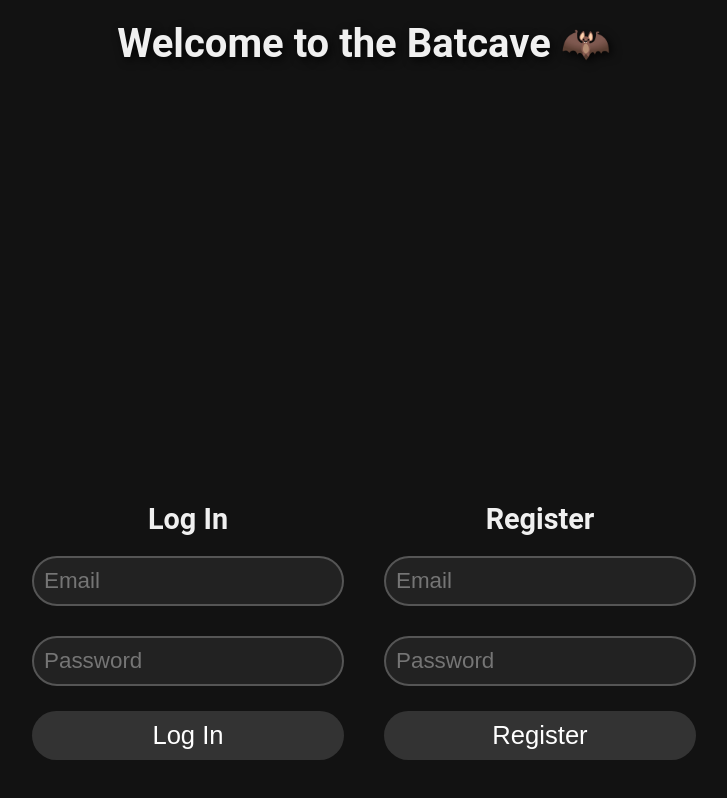
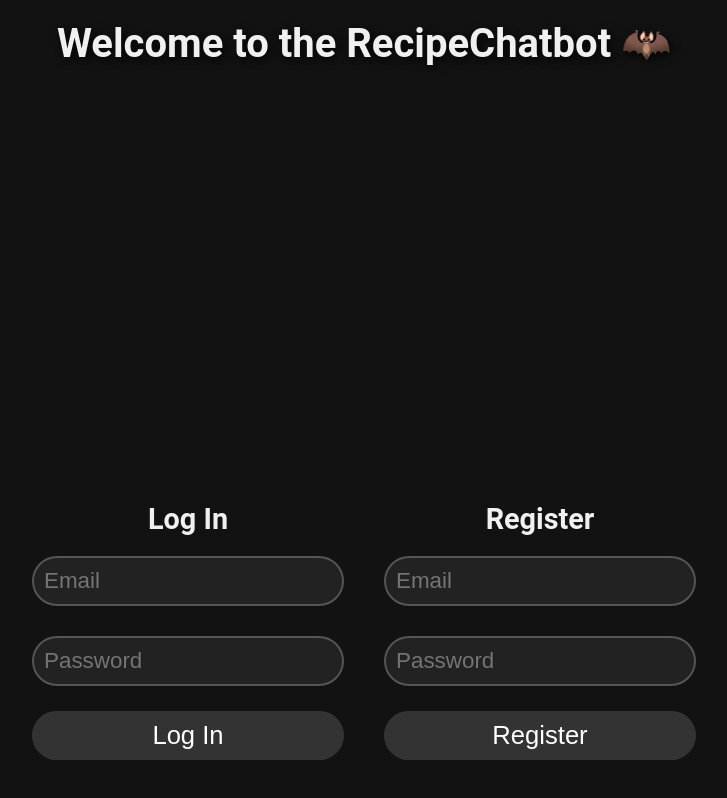
Before and after one commit to Sambhav-Gautam/AI-Powered_Recipe_Chatbot, a React (Create React App) app in the folder client/: page / in a window 1280 px wide. Shown: the whole page, without its empty margins (276-1003 px from the left). Built offline with nearby package versions, Linux system fonts and the light colour scheme.

Commit message:
Update App.js

```diff
--- a/client/src/App.js
+++ b/client/src/App.js
@@ -22,7 +22,7 @@
   if (!user) {
     return (
       <div className="App">
-        <h1>Welcome to the Batcave 🦇</h1>
+        <h1>Welcome to the RecipeChatbot 🦇</h1>
         <div className="login-container">
           <Login setUser={setUser} />
           <Register setUser={setUser} />
```
